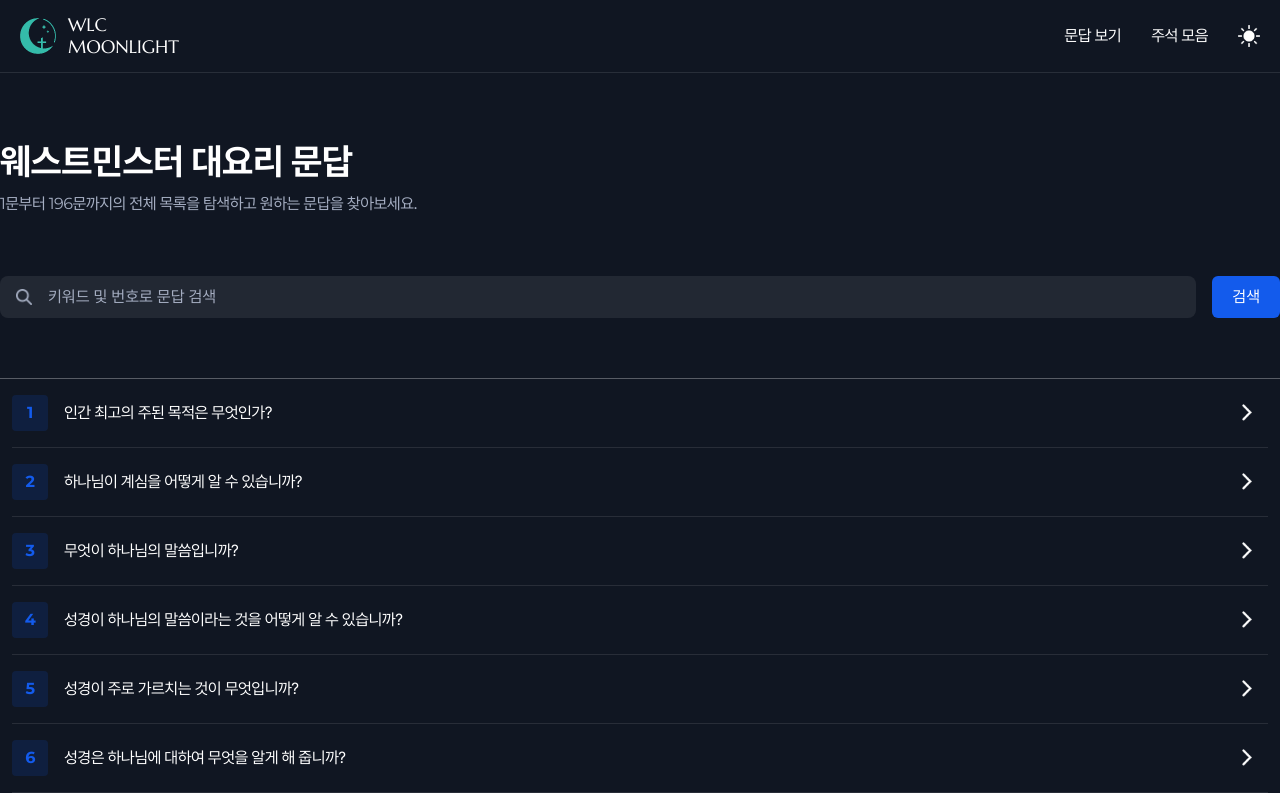
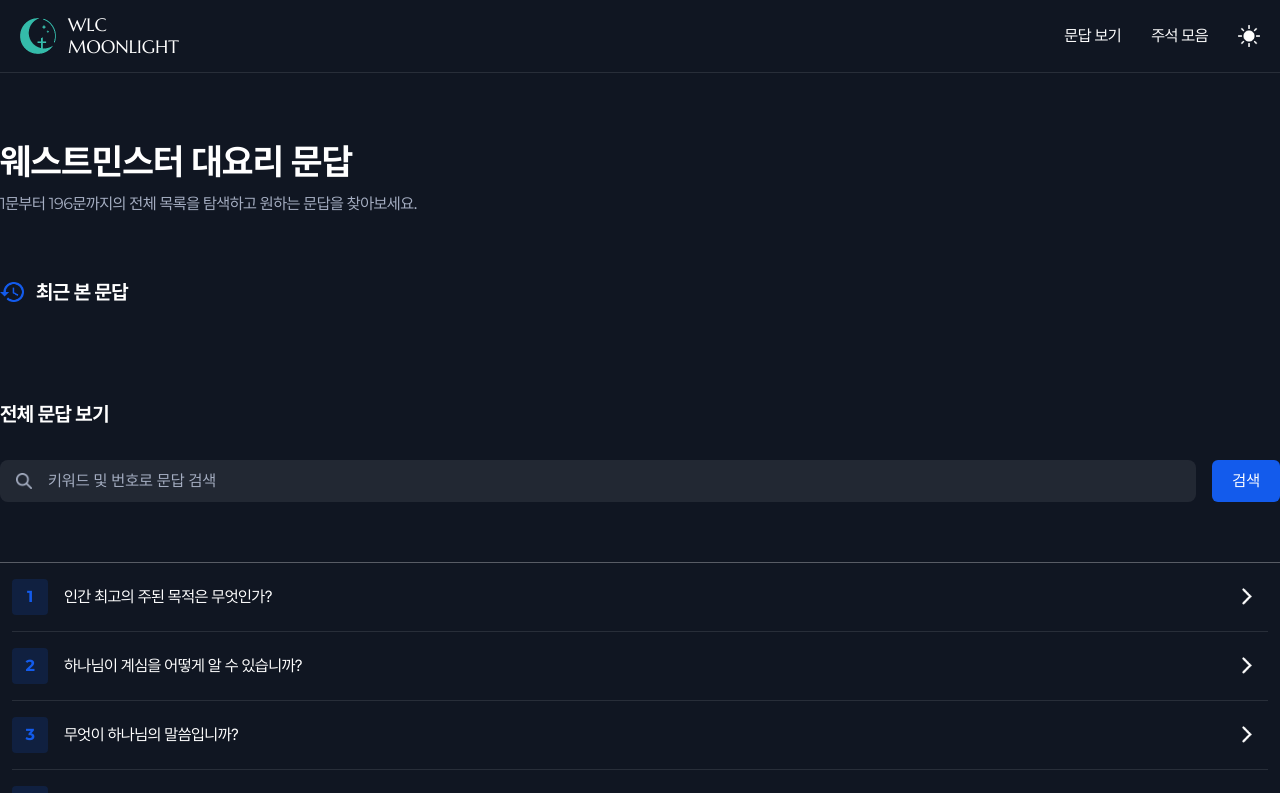
Before and after one commit to onewayay/WLC-MOONLIGHT, a React (Vite) app: page /wlclist in a window 1280 px wide. Shown: the top 793 px of the page. Built offline with nearby package versions, Linux system fonts and the light colour scheme.

Commit message:
💄대요리문답 리스트 페이지 pc버전 ui 수정

```diff
--- a/src/pages/WlcList.jsx
+++ b/src/pages/WlcList.jsx
@@ -1,11 +1,11 @@
-import '../styles/wlclist.css';
-import kor_data from '../assets/data/WLC_KOR.json';
-import { Link } from 'react-router-dom';
-import { useEffect, useRef, useState } from 'react';
+import "../styles/wlclist.css";
+import kor_data from "../assets/data/WLC_KOR.json";
+import { Link } from "react-router-dom";
+import { useEffect, useRef, useState } from "react";
 
 export default function Wlc() {
   const [qaNum, setQaNum] = useState(1); // 문답 상태
-  console.log('qaNum', qaNum);
+  console.log("qaNum", qaNum);
 
   const recentView = useRef([]); // 최근 본 문답 목록 배열을 담을 Ref
 
@@ -32,12 +32,12 @@ export default function Wlc() {
     const thisNum = e.currentTarget.dataset.num;
     setQaNum(thisNum);
     setrecentView(thisNum);
-    localStorage.setItem('recentView', JSON.stringify(recentView.current));
+    localStorage.setItem("recentView", JSON.stringify(recentView.current));
   };
 
   // 새로고침 및 이동시에 recentView에 현재 localStorage 값을 넣어줌
   useEffect(() => {
-    recentView.current = JSON.parse(localStorage.getItem('recentView') ?? '[]');
+    recentView.current = JSON.parse(localStorage.getItem("recentView") ?? "[]");
   }, []);
 
   // 문답 리스트 렌더링
@@ -54,7 +54,7 @@ export default function Wlc() {
 
   // 최근 본 문답 렌더링
   const recentViewRender = JSON.parse(
-    localStorage.getItem('recentView') ?? '[]'
+    localStorage.getItem("recentView") ?? "[]"
   ).map((num, idx) => {
     return (
       <li key={idx}>
@@ -76,15 +76,6 @@ export default function Wlc() {
             1문부터 196문까지의 전체 목록을 탐색하고 원하는 문답을 찾아보세요.
           </p>
         </div>
-        <div className="search-area">
-          <input
-            type="search"
-            placeholder="키워드 및 번호로 문답 검색"
-            aria-label="검색어를 통한 대요리 문답 검색"
-          />
-          <button type="button">검색</button>
-        </div>
-        <ul className="question-list">{questionListRender}</ul>
         <div className="recent-view">
           <div className="title">
             <img src="/assets/images/recent-ico.png" alt="최근 목록 아이콘" />
@@ -92,6 +83,18 @@ export default function Wlc() {
           </div>
           <ul className="recent-card-list">{recentViewRender}</ul>
         </div>
+        <div className="all-list">
+          <h3>전체 문답 보기</h3>
+          <div className="search-area">
+            <input
+              type="search"
+              placeholder="키워드 및 번호로 문답 검색"
+              aria-label="검색어를 통한 대요리 문답 검색"
+            />
+            <button type="button">검색</button>
+          </div>
+          <ul className="question-list">{questionListRender}</ul>
+        </div>
       </div>
     </div>
   );
--- a/src/styles/wlclist.css
+++ b/src/styles/wlclist.css
@@ -10,99 +10,9 @@
   color: var(--color-text-light-gray);
 }
 
-.wlc-list .search-area {
+/* ST: 최근 본 문답 */
+.wlc-list .recent-view {
   margin-top: 60px;
-  display: flex;
-  gap: 16px;
-}
-
-.wlc-list .search-area input {
-  flex: 1;
-  padding: 8px 20px 8px 48px;
-  border-radius: 8px;
-  background: url(/assets/images/zoom-ico.png) no-repeat 16px center;
-  background-size: 16px;
-  background-color: var(--color-box-bg);
-}
-
-.wlc-list .search-area input::placeholder {
-  color: var(--color-text-light-gray);
-}
-
-.wlc-list .search-area button {
-  padding: 8px 20px;
-  border-radius: 6px;
-  background-color: var(--color-primary);
-}
-
-.wlc-list .question-list {
-  margin-top: 60px;
-  max-height: 650px;
-  border-top: 1px solid var(--color-light-border);
-  border-bottom: 1px solid var(--color-light-border);
-  overflow: auto;
-}
-
-/* scrollbar 전체 영역 */
-.wlc-list .question-list::-webkit-scrollbar {
-  width: 4px;
-}
-
-/* 스크롤 thumb */
-.wlc-list .question-list::-webkit-scrollbar-thumb {
-  background: rgba(19, 91, 236, 0.4);
-  border-radius: 8px;
-}
-
-/* 트랙(배경), 위/아래 버튼 */
-.wlc-list .question-list::-webkit-scrollbar-track,
-.wlc-list .question-list::-webkit-scrollbar-button {
-  display: none;
-}
-
-.wlc-list .question-list li {
-  padding: 0 12px;
-  transition: 0.3s;
-}
-
-.wlc-list .question-list li:hover {
-  background-color: var(--color-light-box-bg);
-}
-
-.wlc-list .question-list li a {
-  position: relative;
-  display: flex;
-  align-items: center;
-  gap: 16px;
-  padding: 16px 0;
-  background: url(/assets/images/chevron-right-white.png) no-repeat right 16px
-    center;
-  background-size: 10px;
-}
-
-.wlc-list .question-list li:not(:last-child) a {
-  border-bottom: 1px solid var(--color-border);
-}
-
-.wlc-list .question-list li a strong {
-  display: flex;
-  justify-content: center;
-  align-items: center;
-  width: 36px;
-  aspect-ratio: 1/1;
-  border-radius: 4px;
-  color: var(--color-primary);
-  background-color: var(--color-primary-opacity);
-  transition: 0.3s;
-}
-
-.wlc-list .question-list li:hover a strong {
-  background-color: var(--color-primary);
-  color: var(--color-white);
-}
-
-.wlc-list .recent-view {
-  margin-top: 100px;
 }
 .wlc-list .recent-view .title {
   display: flex;
@@ -160,6 +70,89 @@
   white-space: nowrap;
 }
 
+/* ST: 전체 문답 보기 */
+.wlc-list .all-list {
+  margin-top: 60px;
+}
+
+.wlc-list .all-list > h3 {
+  font-size: 20px;
+}
+
+/* 검색 바 */
+.wlc-list .all-list .search-area {
+  margin-top: 30px;
+  display: flex;
+  gap: 16px;
+}
+
+.wlc-list .all-list .search-area input {
+  flex: 1;
+  padding: 8px 20px 8px 48px;
+  border-radius: 8px;
+  background: url(/assets/images/zoom-ico.png) no-repeat 16px center;
+  background-size: 16px;
+  background-color: var(--color-box-bg);
+}
+
+.wlc-list .all-list .search-area input::placeholder {
+  color: var(--color-text-light-gray);
+}
+
+.wlc-list .all-list .search-area button {
+  padding: 8px 20px;
+  border-radius: 6px;
+  background-color: var(--color-primary);
+}
+
+/* ST: 문답 리스트 */
+.wlc-list .all-list .question-list {
+  margin-top: 60px;
+  border-top: 1px solid var(--color-light-border);
+  border-bottom: 1px solid var(--color-light-border);
+}
+
+.wlc-list .question-list li {
+  padding: 0 12px;
+  transition: 0.3s;
+}
+
+.wlc-list .all-list .question-list li:hover {
+  background-color: var(--color-light-box-bg);
+}
+
+.wlc-list .all-list .question-list li a {
+  position: relative;
+  display: flex;
+  align-items: center;
+  gap: 16px;
+  padding: 16px 0;
+  background: url(/assets/images/chevron-right-white.png) no-repeat right 16px
+    center;
+  background-size: 10px;
+}
+
+.wlc-list .all-list .question-list li:not(:last-child) a {
+  border-bottom: 1px solid var(--color-border);
+}
+
+.wlc-list .all-list .question-list li a strong {
+  display: flex;
+  justify-content: center;
+  align-items: center;
+  width: 36px;
+  aspect-ratio: 1/1;
+  border-radius: 4px;
+  color: var(--color-primary);
+  background-color: var(--color-primary-opacity);
+  transition: 0.3s;
+}
+
+.wlc-list .all-list .question-list li:hover a strong {
+  background-color: var(--color-primary);
+  color: var(--color-white);
+}
+
 /*
   반응형
 */
```
